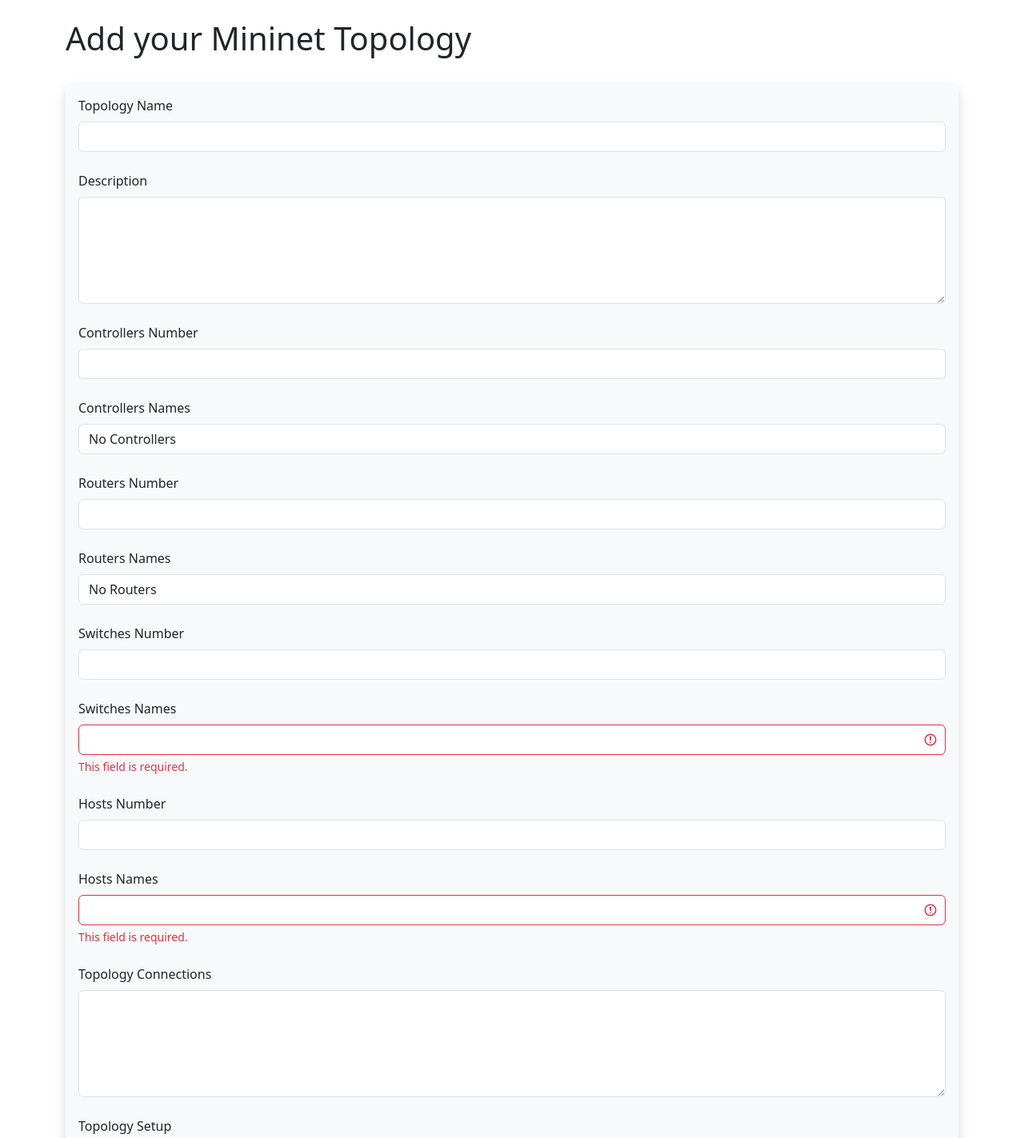
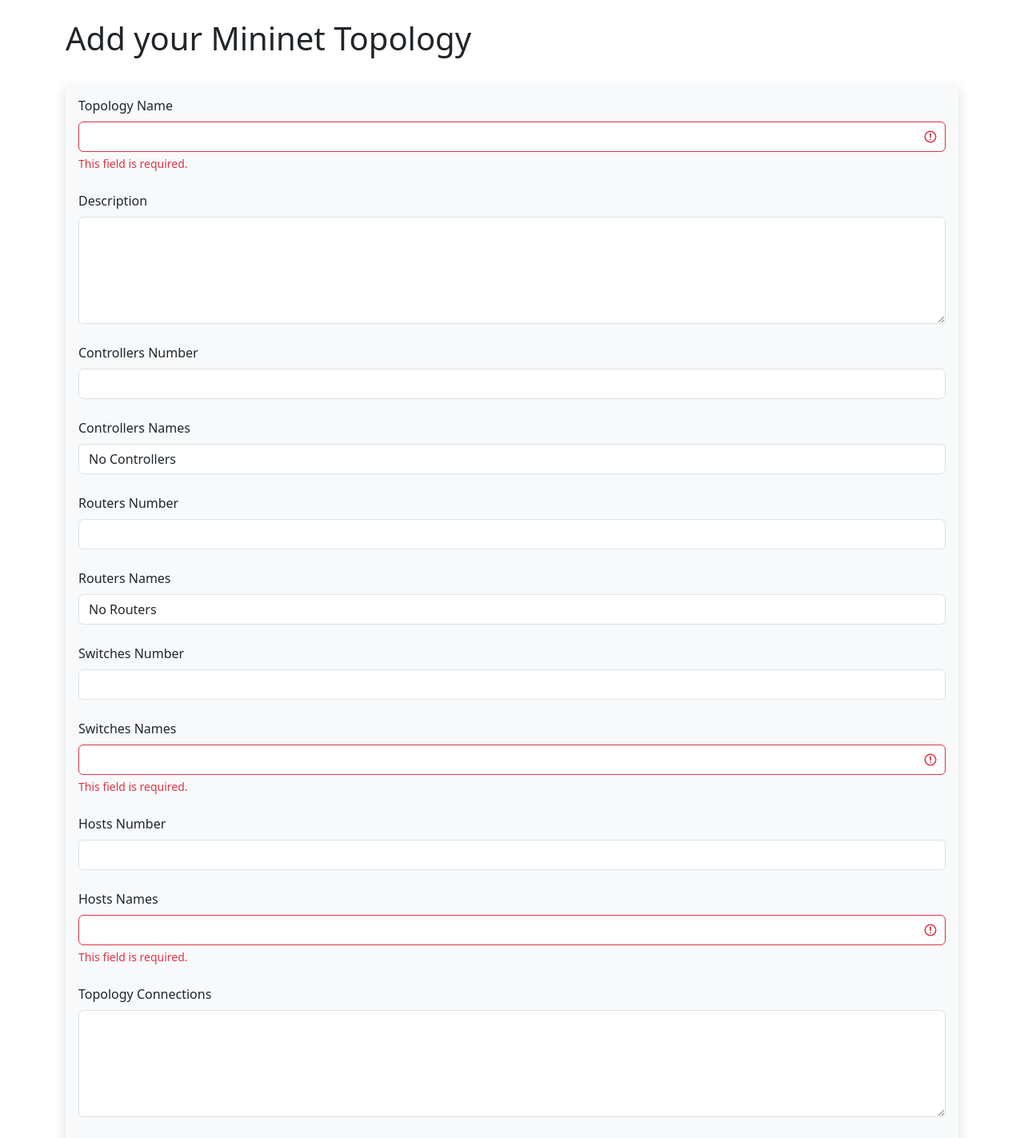
Before and after one commit to razvanalex30/disertatie, a Flask app: page /add_topology in a window 1280 px wide. Shown: the part 56-1479 px from the top of the page at 80% size. Run offline with Flask 3, Linux system fonts and the light colour scheme; the visitor is signed in with stand-in values (Sample User, id 1); some libraries are stand-ins or nearby versions.

Commit message:
added validation for topology name to be unique

```diff
--- a/main/templates/add_topology.html
+++ b/main/templates/add_topology.html
@@ -24,7 +24,16 @@
 
         {{ form.topology_name.label(class="form-label") }}
 
-        {{ form.topology_name(class="form-control") }}
+        {% if form.topology_name.errors %}
+            {{ form.topology_name(class="form-control is-invalid") }}
+        <div class="invalid-feedback">
+            {% for error in form.topology_name.errors %}
+                <span>{{ error }}</span>
+            {% endfor %}
+        </div>
+        {% else %}
+            {{ form.topology_name(class="form-control") }}
+        {% endif %}
         <br/>
 
         {{ form.topology_description.label(class="form-label") }}
--- a/main/webforms.py
+++ b/main/webforms.py
@@ -5,7 +5,8 @@ from wtforms import StringField, SubmitField, PasswordField, EmailField, Boolean
 from wtforms.validators import DataRequired, EqualTo, Length, Email, ValidationError, NumberRange, Optional, InputRequired
 from flask_ckeditor import CKEditorField
 import re
-from main.models import Users
+from main.models import Users, Topologies
+
 
 # Create Search Form
 class SearchForm(FlaskForm):
@@ -230,6 +231,13 @@ class TopologyForm(FlaskForm):
     #     else:
     #         return False
 
+
+    def validate_topology_name(self, field):
+        topology = Topologies.query.filter_by(topology_name=field.data).first()
+        if topology:
+            raise ValidationError("Error - Topology name already used! Please use another name!")
+
+
     def validate_topology_controllers_names(self, field):
         if self.topology_controllers_nr.data is None:
             # Handle case when topology_controllers_nr is not submitted or not set to an integer value
```
